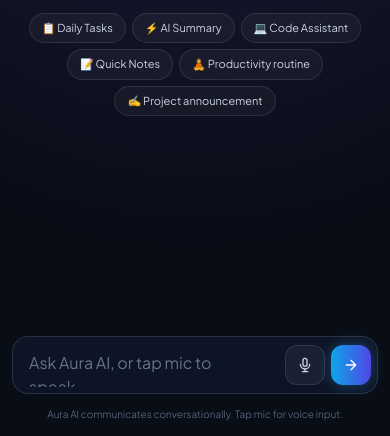
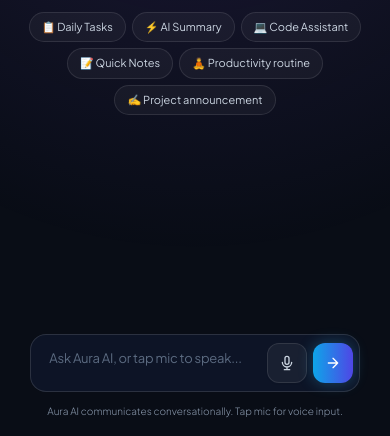
Before and after one commit to kishandutta/Aura_AI, a website: page public/index.html in a window 390 px wide. Shown: the part 408-844 px from the top of the page. Drawn offline with nearby package versions, Linux system fonts and the light colour scheme; no server answers.

Commit message:
Fix mobile bottom input bar spacing and safe-area inset

```diff
--- a/public/index.html
+++ b/public/index.html
@@ -100,7 +100,7 @@
     <!-- ==========================================================================
          INPUT OMNI-BAR (Mobile Optimized & Touch Friendly)
          ========================================================================== -->
-    <div id="inputBarContainer" class="w-full pb-3 sm:pb-5 pt-1 sm:pt-2 shrink-0 input-container-bar">
+    <div id="inputBarContainer" class="w-full pt-1 sm:pt-2 shrink-0 input-container-bar">
       <!-- Voice Listening Status Banner -->
       <div id="voiceStatusBanner" class="hidden mb-2 px-3 py-1.5 rounded-xl bg-rose-500/15 border border-rose-500/30 text-rose-300 text-xs font-mono flex items-center justify-between shadow-lg">
         <div class="flex items-center gap-2">
@@ -115,7 +115,7 @@
           id="messageInput"
           rows="1"
           placeholder="Ask Aura AI, or tap mic to speak..."
-          class="flex-1 bg-transparent border-0 text-slate-100 placeholder-slate-500 text-base sm:text-sm focus:ring-0 resize-none py-2 px-2.5 sm:px-3 focus:outline-none max-h-32"
+          class="flex-1 bg-transparent border-0 text-slate-100 placeholder-slate-500 text-base sm:text-sm focus:ring-0 resize-none py-2 px-3 sm:px-3.5 focus:outline-none max-h-32"
           style="min-height: 44px;"
         ></textarea>
 
@@ -143,8 +143,8 @@
           </svg>
         </button>
       </form>
-      <div class="text-center mt-1.5 sm:mt-2">
-        <span class="text-[10px] sm:text-[11px] text-slate-500 font-light">
+      <div class="text-center mt-1.5 sm:mt-2 px-2 footer-helper-text">
+        <span class="text-[10px] sm:text-[11px] text-slate-400/90 sm:text-slate-500 font-light leading-snug">
           Aura AI communicates conversationally. Tap mic for voice input.
         </span>
       </div>
--- a/public/style.css
+++ b/public/style.css
@@ -179,11 +179,97 @@ button, input, textarea {
   padding-bottom: 130px !important;
 }
 
-/* Input Omni-Bar container anchored at the bottom with clean spacing & safe area clearance */
+/* ==============================================================================
+   INPUT OMNI-BAR & MOBILE ERGONOMICS
+   ============================================================================== */
 .input-container-bar {
-  padding-bottom: max(0.75rem, env(safe-area-inset-bottom, 12px));
   position: relative;
   z-index: 20;
+  width: 100%;
+}
+
+/* Base typography for input and placeholder */
+#messageInput {
+  font-family: inherit;
+  line-height: 1.4;
+}
+
+#messageInput::placeholder {
+  color: #64748b;
+  opacity: 0.9;
+  font-size: 13.5px;
+  letter-spacing: -0.01em;
+}
+
+/* Footer Helper Text styling */
+.footer-helper-text {
+  line-height: 1.4;
+  user-select: none;
+}
+
+/* Mobile Adjustments (Screen width <= 640px) */
+@media (max-width: 640px) {
+  /* 1. Lift bottom container cleanly up from screen edge with safe-area clearance */
+  .input-container-bar {
+    width: 100%;
+    max-width: 90%;
+    margin-left: auto;
+    margin-right: auto;
+    margin-bottom: max(16px, calc(16px + env(safe-area-inset-bottom, 0px)));
+    padding-bottom: 0 !important;
+  }
+
+  /* 2. Messages scroll container clean bottom breathing room on mobile */
+  #chatMessages {
+    padding-bottom: 24px !important;
+  }
+
+  /* 3. Input text sizing & padding so placeholder is completely visible and never touching screen edge */
+  #messageInput {
+    font-size: 16px !important; /* Prevents iOS Safari input focus auto-zoom */
+    padding-left: 12px !important;
+    padding-right: 8px !important;
+  }
+
+  #messageInput::placeholder {
+    font-size: 13px !important; /* Ensures the full placeholder text is completely visible on mobile */
+    letter-spacing: -0.015em;
+  }
+
+  /* 4. Footer helper text subtitle neatly placed right below input box without boundary overflow */
+  .footer-helper-text {
+    margin-top: 6px;
+    padding: 0 4px;
+    line-height: 1.4;
+  }
+}
+
+/* Ultra-narrow mobile screens (e.g. <= 360px) */
+@media (max-width: 360px) {
+  .input-container-bar {
+    max-width: 94%;
+  }
+
+  #micBtn, #sendBtn {
+    width: 36px !important;
+    height: 36px !important;
+  }
+
+  #messageInput::placeholder {
+    font-size: 12px !important;
+  }
+}
+
+/* Desktop Styles (>= 641px) - Preserves original desktop layout perfectly */
+@media (min-width: 641px) {
+  .input-container-bar {
+    width: 100%;
+    max-width: 100%;
+    margin-left: 0;
+    margin-right: 0;
+    margin-bottom: 0;
+    padding-bottom: 1.25rem;
+  }
 }
 
 .touch-press {
@@ -193,10 +279,3 @@ button, input, textarea {
 .touch-press:active {
   transform: scale(0.92);
 }
-
-/* Prevent auto-zoom on iOS inputs */
-@media (max-width: 640px) {
-  #messageInput {
-    font-size: 16px !important; /* Prevents iOS Safari input focus auto-zoom */
-  }
-}
```
